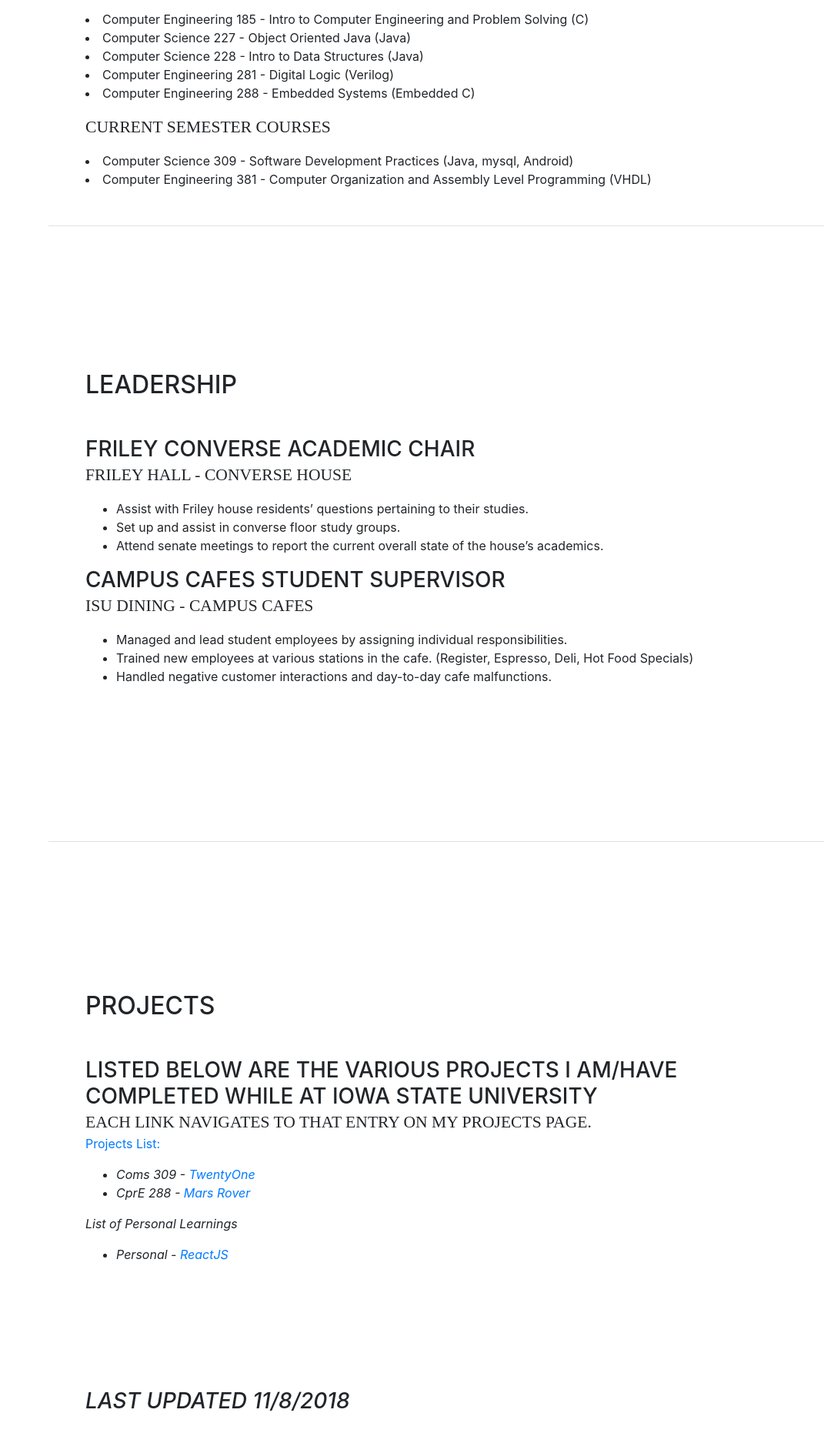
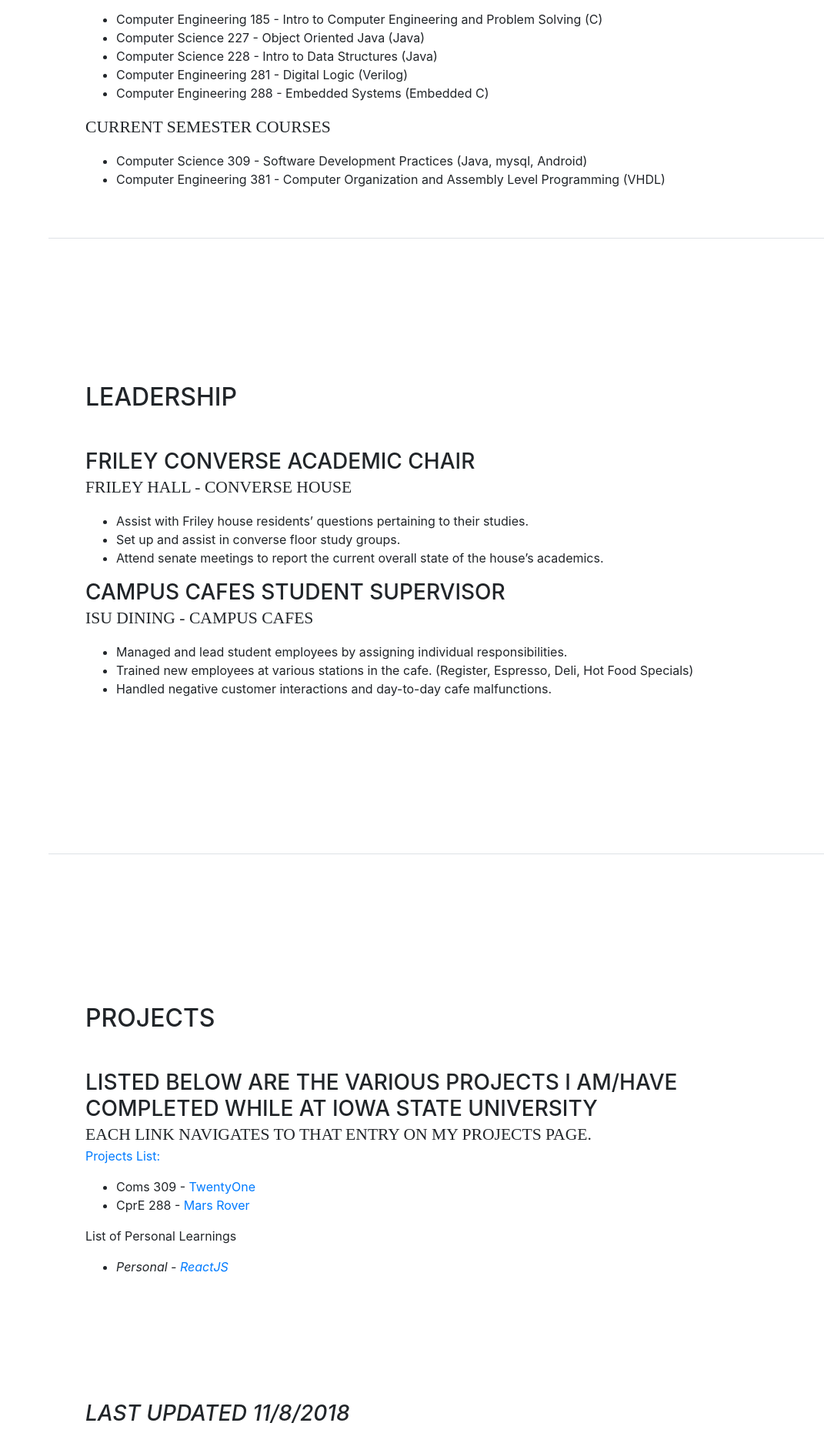
Before and after one commit to KeatonDJ/KeatonDJ.github.io, a website with bundled scripts: page index.html in a window 1280 px wide. Shown: the part 2200-4088 px from the top of the page at 77% size, without its empty margins (209-1280 px from the left). Built offline with nearby package versions, Linux system fonts and the light colour scheme; a web font is replaced by a local one.

Commit message:
Fixed various HTML errors on all pages.

```diff
--- a/index.html
+++ b/index.html
@@ -47,7 +47,7 @@
 					<li class="nav-item">
 						<a class="nav-link js-scroll-trigger" href="#projects">Projects</a>
 					</li>
-					<hr />
+					<hr>
 					<li class="nav-item">
 						<a class="nav-link" href="projectsPage.html">Projects Page</a>
 					</li>
@@ -186,15 +186,18 @@
 						</li>
 					</ul>
 					<div class="subheading mb-3">Iowa State University Computer Courses</div>
+					<ul>
 						<li>Computer Engineering 185 - Intro to Computer Engineering and Problem Solving (C)</li>
 						<li>Computer Science 227 - Object Oriented Java (Java)</li>
 						<li>Computer Science 228 - Intro to Data Structures (Java)</li>
 						<li>Computer Engineering 281 - Digital Logic (Verilog)</li>
 						<li>Computer Engineering 288 - Embedded Systems (Embedded C)</li>
-					<p></p>
+					</ul>
 					<div class="subheading mb-3">Current Semester Courses</div>
+					<ul>
 						<li>Computer Science 309 - Software Development Practices (Java, mysql, Android)</li>
 						<li>Computer Engineering 381 - Computer Organization and Assembly Level Programming (VHDL)</li>
+					</ul>
 				</div>
 			</section>
 			<section class="resume-section p-3 p-lg-5 d-flex flex-column" id="leadership">
@@ -231,16 +234,16 @@
 					<p><a href="projectsPage.html">Projects List:</a></p>
 					<ul>
 						<li>
-						<i class="mb-0">Coms 309 - <a href="projectsPage.html#309">TwentyOne</a>
+						Coms 309 - <a href="projectsPage.html#309">TwentyOne</a>
 						</li>
 						<li>
-						<i class="mb-0">CprE 288 - <a href="projectsPage.html#rover">Mars Rover</a>
+						CprE 288 - <a href="projectsPage.html#rover">Mars Rover</a>
 						</li>
 					</ul>
 					<p>List of Personal Learnings</p>
 					<ul>
 						<li>
-						<i class="mb-0">Personal - <a href="projectsPage.html#personal">ReactJS<a>
+						<i class="mb-0">Personal - <a href="projectsPage.html#personal">ReactJS</a>
 						</li>
 					</ul>
 				</div>
```
Also changed, not shown: projectsPage.html (+2 -2 lines). Lines whose indentation alone changed are shown as unchanged.
